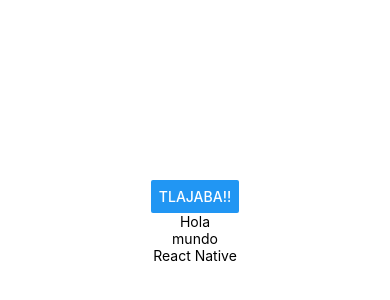
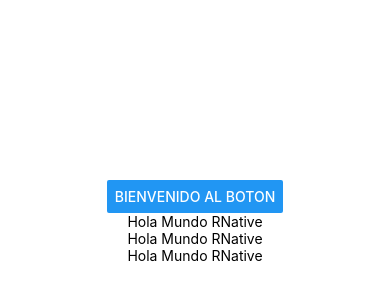
Before and after one commit to Eli2702/PM194, a React Native app in the folder my-blank/: screen / in a window 390 px wide. Shown: the part 200-500 px from the top of the page. Built offline with nearby package versions, Linux system fonts and the light colour scheme.

Commit message:
Practica_4_componentes_props_state_COMPLETA

```diff
--- a/my-blank/App.js
+++ b/my-blank/App.js
@@ -2,11 +2,23 @@
 
 import { StatusBar } from 'expo-status-bar';
 import { StyleSheet, Text, View, Button} from 'react-native';
+import React,{useState} from 'react';
 
-const Texto=(props) => {
-  const {contenido}=props
+
+const Texto=() => {
+  const [contenido, setContenido]=useState('Hola Mundo RNative');
+  const actualizaTexto=()=>{setContenido('Estado actualizado del Text');}
   return(
-  <Text>{contenido}</Text>
+  <Text onPress={actualizaTexto}>{contenido}</Text>
+  )
+};
+
+
+const Boton=() => {
+  const [contenido, setContenido]=useState('Bienvenido al Boton');
+  const actualizaBoton=()=>{setContenido('Estado actualizado del boton');}
+  return(
+  <Button title= {contenido} onPress={actualizaBoton}>{contenido}</Button>
   )
 };
 
@@ -15,10 +27,11 @@ const Texto=(props) => {
 export default function App() {
   return (
     <View style={styles.container}>
-      <Button title="Tlajaba!!"></Button>
-      <Texto contenido= "Hola"></Texto>
-      <Texto contenido= "mundo"></Texto>
-      <Texto contenido= "React Native"></Texto>
+      <Boton ></Boton>
+      <Texto ></Texto>
+      <Texto ></Texto>
+      <Texto ></Texto>
+
       <StatusBar style="auto" />
     </View>
   );
```
